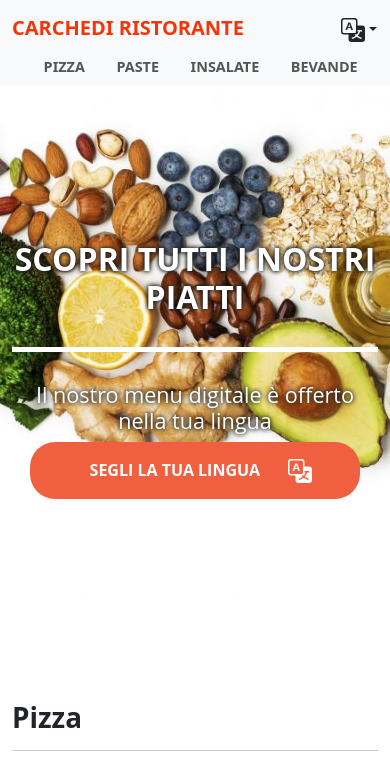
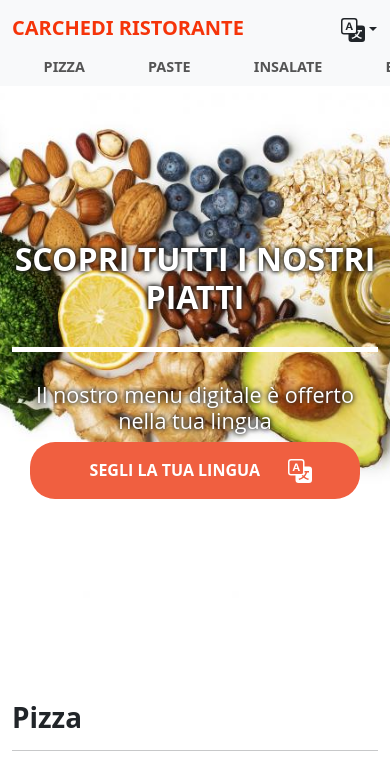
Before and after one commit to Carchedi/multilanguage-menu, a React (Vite) app: page / in a window 390 px wide. Shown: the top 781 px of the page. Built offline with nearby package versions, Linux system fonts and the light colour scheme; some icons are missing.

Commit message:
Atualizacao e tentativa de publicacao no github pages

```diff
--- a/src/components/navbar.css
+++ b/src/components/navbar.css
@@ -16,6 +16,7 @@
 @media (max-width: 978px) {
     .nav-link{
         padding-left: 10% !important;
+        padding-right: 10% !important;
     }
 }
 
```
